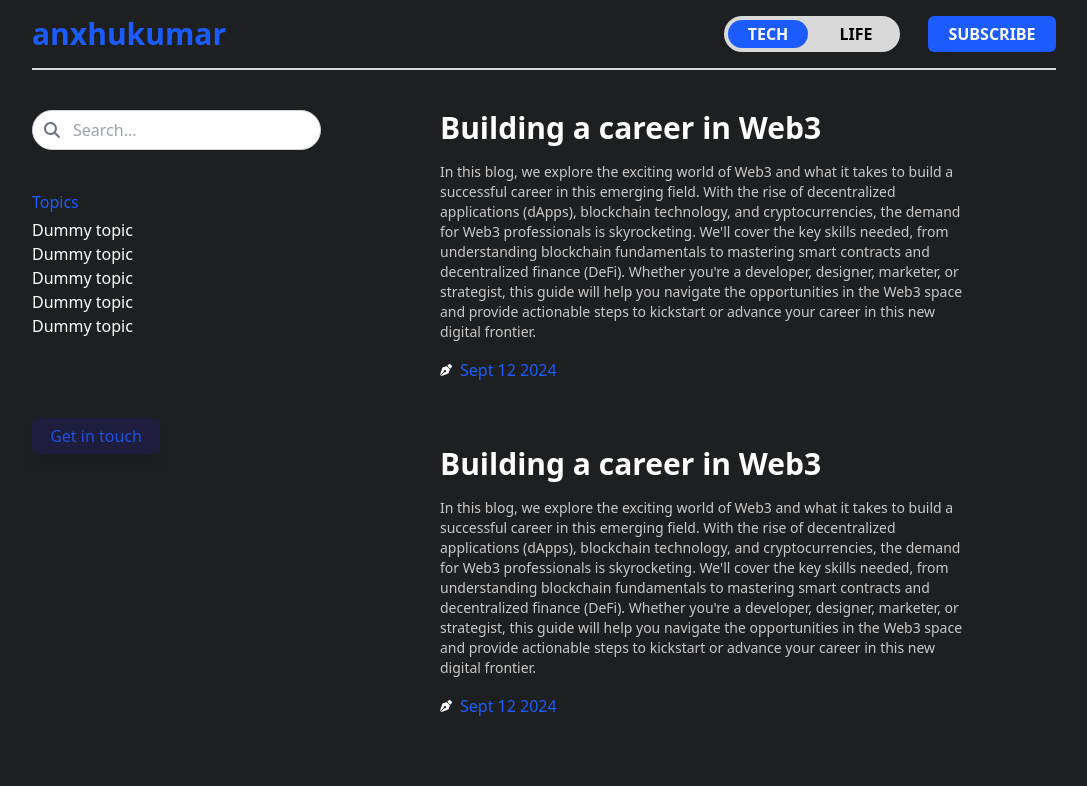
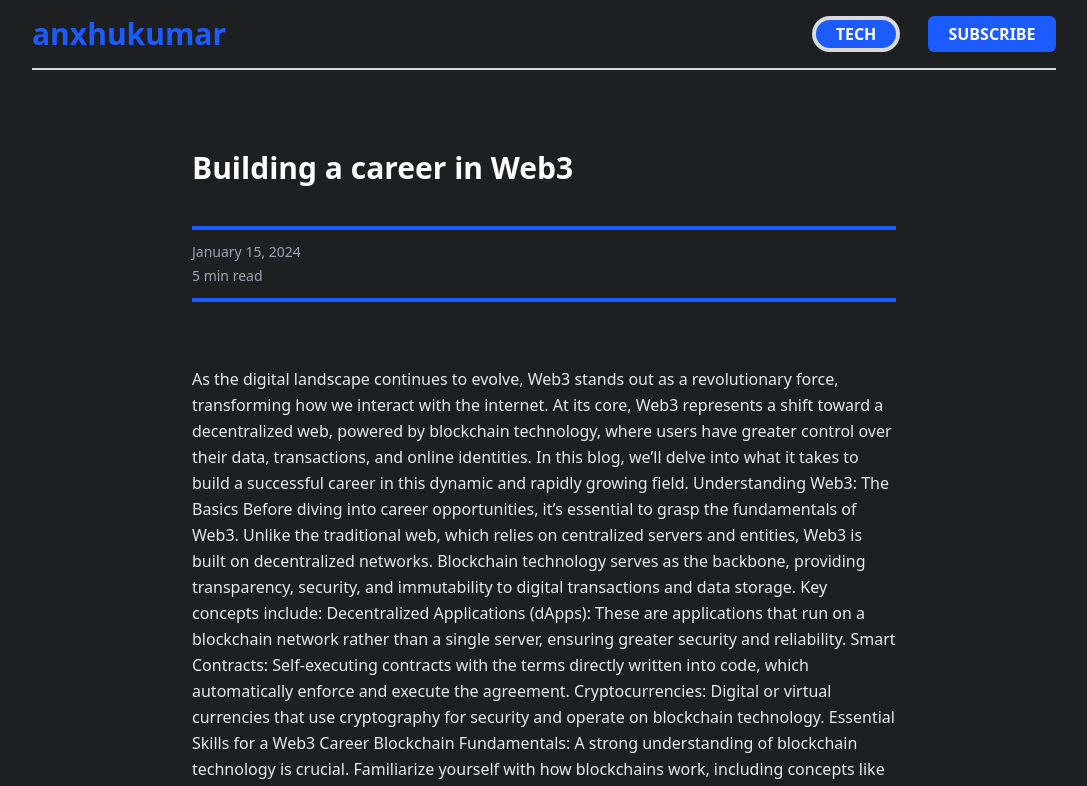
Before and after one commit to anxhukumar/Personal-blog-website, a React (Vite) app in the folder frontend/: page /blog in a window 1280 px wide. Shown: the top 786 px of the page, without its empty margins (96-1183 px from the left). Built offline with nearby package versions, Linux system fonts and the light colour scheme.

Commit message:
complete blog page + basic routing

```diff
--- a/frontend/package.json
+++ b/frontend/package.json
@@ -18,7 +18,8 @@
     "@reduxjs/toolkit": "^2.3.0",
     "react": "^18.3.1",
     "react-dom": "^18.3.1",
-    "react-redux": "^9.1.2"
+    "react-redux": "^9.1.2",
+    "react-router-dom": "^6.28.0"
   },
   "devDependencies": {
     "@eslint/js": "^9.13.0",
--- a/frontend/src/App.jsx
+++ b/frontend/src/App.jsx
@@ -1,9 +1,22 @@
+import { createBrowserRouter, createRoutesFromElements, Route, RouterProvider } from "react-router-dom"
+import Blog from "./pages/Blog"
+import Layout from "./pages/Layout"
 import Home from "./pages/Home"
 
 function App() {
+
+  const router = createBrowserRouter(
+    createRoutesFromElements(
+      <Route element={<Layout />}>
+        <Route path='/' element={<Home />} />
+        <Route path='blog' element={<Blog />} />
+      </Route>
+    )
+  )
+
   return (
     <div className="min-h-screen bg-[#1E1F21]">
-      <Home />
+      <RouterProvider router={router} />
     </div>
   )
 }
--- /dev/null
+++ b/frontend/src/components/FixedModeSwitch.jsx
@@ -0,0 +1,19 @@
+import React from 'react'
+import { useSelector } from 'react-redux'
+
+function FixedModeSwitch() {
+
+    const currentMode = useSelector((state) => state.modeSwitch.mode)
+
+  return (
+    <div className='bg-[#D9D9D9] w-22 h-9 flex justify-between rounded-full mr-7 cursor-text'>
+
+        <button className={`transition duration-700 font-bold text-center rounded-full mx-1 my-1 w-20 cursor-text ${currentMode=="tech" ? "bg-[#1C5CFF] text-white":"bg-[#8C1936] text-white"}`}>
+            {currentMode=="tech" ? "TECH" : "LIFE"}
+        </button>
+
+    </div>
+  )
+}
+
+export default FixedModeSwitch
--- a/frontend/src/components/Header/MainHeader.jsx
+++ b/frontend/src/components/Header/MainHeader.jsx
@@ -1,13 +1,16 @@
 import React from 'react'
 import { useState } from 'react'
-import { Logo, ModeSwitch, SolidBtn } from ".."
+import { Logo, ModeSwitch, SolidBtn, FixedModeSwitch } from ".."
 import { FontAwesomeIcon } from '@fortawesome/react-fontawesome'
 import { faCircleArrowRight } from '@fortawesome/free-solid-svg-icons'
 import { useSelector, useDispatch } from "react-redux";
 import { techMode, lifeMode } from "../../features/modeSwitch/modeSwitchSlice"
+import { useLocation } from "react-router-dom";
+import { Link } from 'react-router-dom'
 
 function MainHeader() {
 
+  const location = useLocation()
   const currentMode = useSelector((state) => state.modeSwitch.mode)
   const dispatch = useDispatch()
   const [emailInputBox, setEmailInputBox] = useState(false)
@@ -15,14 +18,21 @@ function MainHeader() {
   return (
     <div className='flex justify-between mx-32 pt-4 pb-4 border-b-2 border-[#D9D9D9]'>
 
-        <Logo className={currentMode == "tech" ? "text-[#1C5CFF] " : "text-[#8C1936]"} />
+        <Link to='/'>
+          <Logo className={currentMode == "tech" ? "text-[#1C5CFF] " : "text-[#8C1936]"} />
+        </Link>
 
         <div className='flex'>
 
-          <ModeSwitch switchTechMode={() => dispatch(techMode())}
-           switchLifeMode={() => dispatch(lifeMode())}
-           techClassName={currentMode=="tech" ? "bg-[#1C5CFF] text-white" : "text-black"}
-           lifeClassName={currentMode=="life" ? "bg-[#8C1936] text-white" : "text-black"} />
+          {location.pathname=="/blog" ? (
+            <FixedModeSwitch />
+          ) : (
+            <ModeSwitch switchTechMode={() => dispatch(techMode())}
+            switchLifeMode={() => dispatch(lifeMode())}
+            techClassName={currentMode=="tech" ? "bg-[#1C5CFF] text-white" : "text-black"}
+            lifeClassName={currentMode=="life" ? "bg-[#8C1936] text-white" : "text-black"} />
+          )}
+
 
 
           {emailInputBox==true ? (
--- a/frontend/src/components/HomeBlogSnippet.jsx
+++ b/frontend/src/components/HomeBlogSnippet.jsx
@@ -2,6 +2,7 @@ import React from 'react'
 import { FontAwesomeIcon } from '@fortawesome/react-fontawesome'
 import { faPenNib } from '@fortawesome/free-solid-svg-icons'
 import { useSelector } from 'react-redux'
+import { Link } from 'react-router-dom'
 
 function HomeBlogSnippet({title, overview, datePublished}) {
 
@@ -10,12 +11,14 @@ function HomeBlogSnippet({title, overview, datePublished}) {
   return (
     <div className='w-3/4 mb-16 h-80 flex flex-col gap-4'>
 
-        <h1 className='text-white font-bold text-3xl hover:underline'>{title}</h1>
+        <Link to="/blog">
+          <h1 className='text-white font-bold text-3xl hover:underline cursor-pointer'>{title}</h1>
+        </Link>
 
         <p className='text-[#C9C9C9] text-sm'>{overview}</p>
 
         <div className='text-white w-36 flex gap-2'>
-          <FontAwesomeIcon icon={faPenNib} style={{color: "#ffffff"}} className='mt-1.5 size-3'/>
+          <FontAwesomeIcon icon={faPenNib} style={{color: "#ffffff"}} className='mt-1.5 size-3 cursor-text'/>
           <span className={`transition duration-700 ${currentMode=="tech"?"text-[#1C5CFF]":"text-[#8C1936]"}`}>
             {datePublished}
           </span>
--- a/frontend/src/components/index.js
+++ b/frontend/src/components/index.js
@@ -5,5 +5,7 @@ import SearchBar from "./SearchBar";
 import GradientBtn from "./Buttons/GradientBtn";
 import MessageForm from "./MessageForm";
 import HomeBlogSnippet from "./HomeBlogSnippet";
+import FixedModeSwitch from "./FixedModeSwitch";
+import MainHeader from "./Header/MainHeader";
 
-export {Logo, ModeSwitch, SolidBtn, SearchBar, GradientBtn, MessageForm, HomeBlogSnippet}
+export {Logo, ModeSwitch, SolidBtn, SearchBar, GradientBtn, MessageForm, HomeBlogSnippet, FixedModeSwitch, MainHeader}
--- a/frontend/src/pages/Blog.jsx
+++ b/frontend/src/pages/Blog.jsx
@@ -0,0 +1,59 @@
+import React from 'react'
+import { useSelector } from 'react-redux'
+
+function Blog() {
+
+    const currentMode = useSelector((state) => state.modeSwitch.mode);
+
+    return (
+    <>
+        <div className='flex flex-col min-h-screen mt-20 mx-32'>
+
+            <div className={`mx-40`}>
+                <h1 className='text-white font-bold text-3xl mb-10'>
+                    Building a career in Web3
+                </h1>
+            </div>
+
+            <div className={`mx-40 py-3 text-sm text-gray-400 mb-8 space-y-1 border-y-4 ${currentMode=="tech" ? "border-[#1C5CFF]" : "border-[#8C1936]" }`}>
+                <p className="font-medium ">January 15, 2024</p>
+                <p className="font-medium ">5 min read</p>
+            </div>
+
+            {/* TODO: To be changed in way that can store text wrapped in xml and not plain text */}
+            <div className='mx-40'>
+                <p className='text-[#E8E9EA] text-md max-w-fit mx-auto py-8 leading-relaxed'>
+                As the digital landscape continues to evolve, Web3 stands out as a revolutionary force, transforming how we interact with the internet. At its core, Web3 represents a shift toward a decentralized web, powered by blockchain technology, where users have greater control over their data, transactions, and online identities. In this blog, we’ll delve into what it takes to build a successful career in this dynamic and rapidly growing field.
+    Understanding Web3: The Basics
+    Before diving into career opportunities, it’s essential to grasp the fundamentals of Web3. Unlike the traditional web, which relies on centralized servers and entities, Web3 is built on decentralized networks. Blockchain technology serves as the backbone, providing transparency, security, and immutability to digital transactions and data storage.
+    Key concepts include:
+    Decentralized Applications (dApps): These are applications that run on a blockchain network rather than a single server, ensuring greater security and reliability.
+    Smart Contracts: Self-executing contracts with the terms directly written into code, which automatically enforce and execute the agreement.
+    Cryptocurrencies: Digital or virtual currencies that use cryptography for security and operate on blockchain technology.
+    Essential Skills for a Web3 Career
+    Blockchain Fundamentals: A strong understanding of blockchain technology is crucial. Familiarize yourself with how blockchains work, including concepts like consensus mechanisms, cryptographic hashing, and the role of miners and validators.
+    Smart Contract Development: Learn to write and deploy smart contracts. Popular programming languages include Solidity for Ethereum and Rust for Solana. Understanding these will enable you to create decentralized applications (dApps) and interact with blockchain networks.
+    Decentralized Finance (DeFi): Explore the DeFi ecosystem, which encompasses financial applications built on blockchain technology. Understanding how decentralized exchanges, lending platforms, and yield farming work will be beneficial.
+    Cryptocurrency Knowledge: Stay informed about various cryptocurrencies and their use cases. This includes understanding how they are traded, stored, and utilized in the Web3 ecosystem.
+    Front-End and Back-End Development: Knowledge of both front-end and back-end technologies is valuable. Web3 development often requires integrating blockchain functionality with traditional web technologies.
+    Career Paths in Web3
+    Web3 offers diverse career opportunities across various domains. Here are a few paths you might consider:
+    Blockchain Developer: Focus on developing blockchain protocols, smart contracts, and dApps. This role requires strong programming skills and a deep understanding of blockchain platforms.
+    DeFi Specialist: Work on projects within the decentralized finance sector. This might involve developing new financial products or improving existing protocols.
+    UX/UI Designer: Design user interfaces for dApps and Web3 platforms. Given the complexity of blockchain technology, creating intuitive and user-friendly interfaces is crucial.
+    Community Manager: Engage with the Web3 community, manage social media channels, and build relationships with users and developers. This role requires strong communication skills and an understanding of the Web3 landscape.
+    Product Manager: Oversee the development and launch of Web3 products. This involves coordinating between developers, designers, and stakeholders to ensure successful product delivery.
+    Getting Started: Actionable Steps
+    Educate Yourself: Start with online courses and tutorials on blockchain technology, smart contracts, and dApps. Platforms like Coursera, Udemy, and edX offer valuable resources.
+    Join Web3 Communities: Engage with online communities and forums related to Web3. Participate in discussions, ask questions, and network with industry professionals.
+    Build Projects: Apply your knowledge by working on personal or open-source projects. Creating a portfolio of Web3 projects will showcase your skills and attract potential employers.
+    Stay Updated: The Web3 space is evolving rapidly. Follow industry news, attend webinars, and stay current with the latest trends and technological advancements.
+    Seek Opportunities: Look for internships, freelance gigs, or full-time positions in the Web3 sector. Platforms like GitHub, LinkedIn, and specialized job boards can help you find relevant opportunities.
+                </p>
+            </div>
+        </div>
+    </>
+  )
+}
+
+export default Blog
--- a/frontend/src/pages/Home.jsx
+++ b/frontend/src/pages/Home.jsx
@@ -1,5 +1,4 @@
 import React, { useState } from 'react'
-import MainHeader from '../components/Header/MainHeader'
 import { GradientBtn, HomeBlogSnippet, MessageForm, SearchBar } from '../components'
 import { useSelector } from 'react-redux'
 
@@ -10,13 +9,12 @@ function Home() {
 
   return (
     <>
-        <MainHeader />
         <div className='flex min-h-screen mt-10 mx-32'>
             <div className='flex flex-col gap-10 min-w-80 h-3/4'>
                 <SearchBar />
 
                 <div className='flex flex-col gap-1'>
-                    <span className={`transition duration-700   ${currentMode=="tech" ? "text-[#1C5CFF]" : "text-[#8C1936]"}`}>Topics</span>
+                    <span className={`transition duration-700 ${currentMode=="tech" ? "text-[#1C5CFF]" : "text-[#8C1936]"}`}>Topics</span>
                     <ol className='text-white'>
                         <li>
                             <span className='inline-block hover:underline cursor-pointer'>Dummy topic</span>
--- /dev/null
+++ b/frontend/src/pages/Layout.jsx
@@ -0,0 +1,14 @@
+import React from 'react'
+import {Outlet} from "react-router-dom"
+import {MainHeader} from "../components"
+
+function Layout() {
+  return (
+   <>
+    <MainHeader />
+    <Outlet />
+   </>
+  )
+}
+
+export default Layout
```
Also changed, not shown: 1 other file (tests, documents, lock files or other folders).
